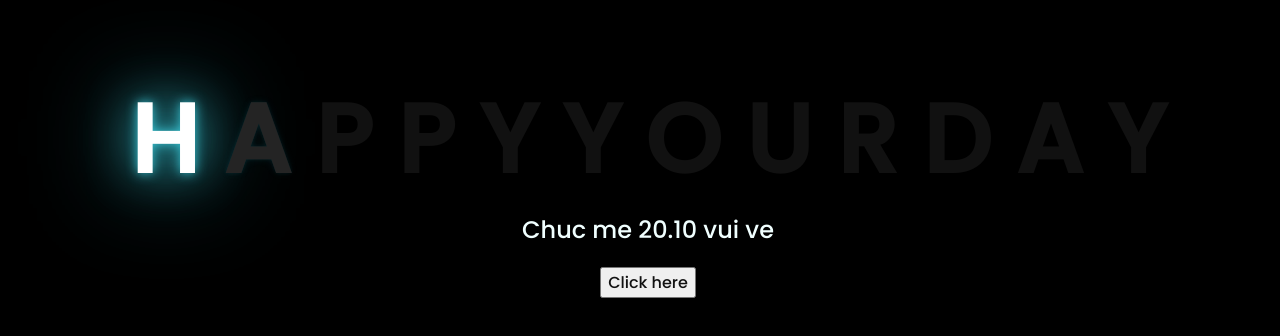
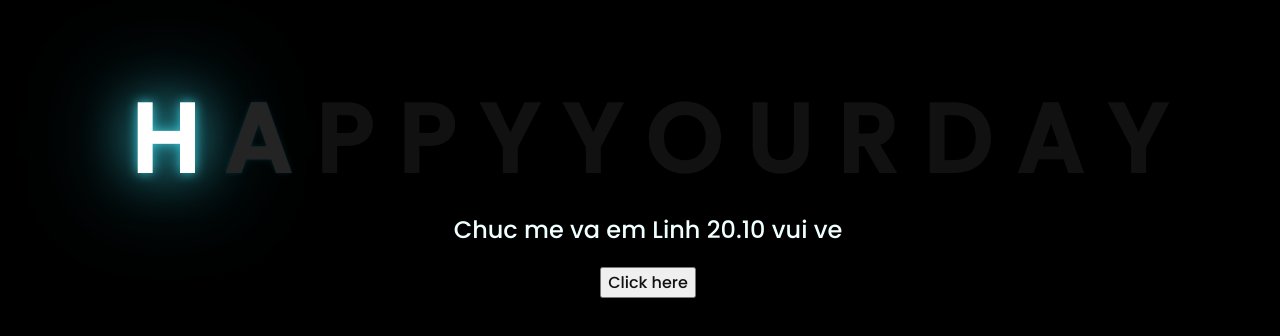
Before and after one commit to kiins3/formymom, a plain HTML site: page index.html in a window 1280 px wide. Shown: the part 226-562 px from the top of the page. Drawn offline with Linux system fonts and the light colour scheme.

Commit message:
Update index.html

```diff
--- a/index.html
+++ b/index.html
@@ -24,7 +24,7 @@
         <span>Y</span>
     </div>
     <div class="description">
-        <span>Chuc me 20.10 vui ve</span>
+        <span>Chuc me va em Linh 20.10 vui ve</span>
     </div>
     <div class="button">
         <button>
```
